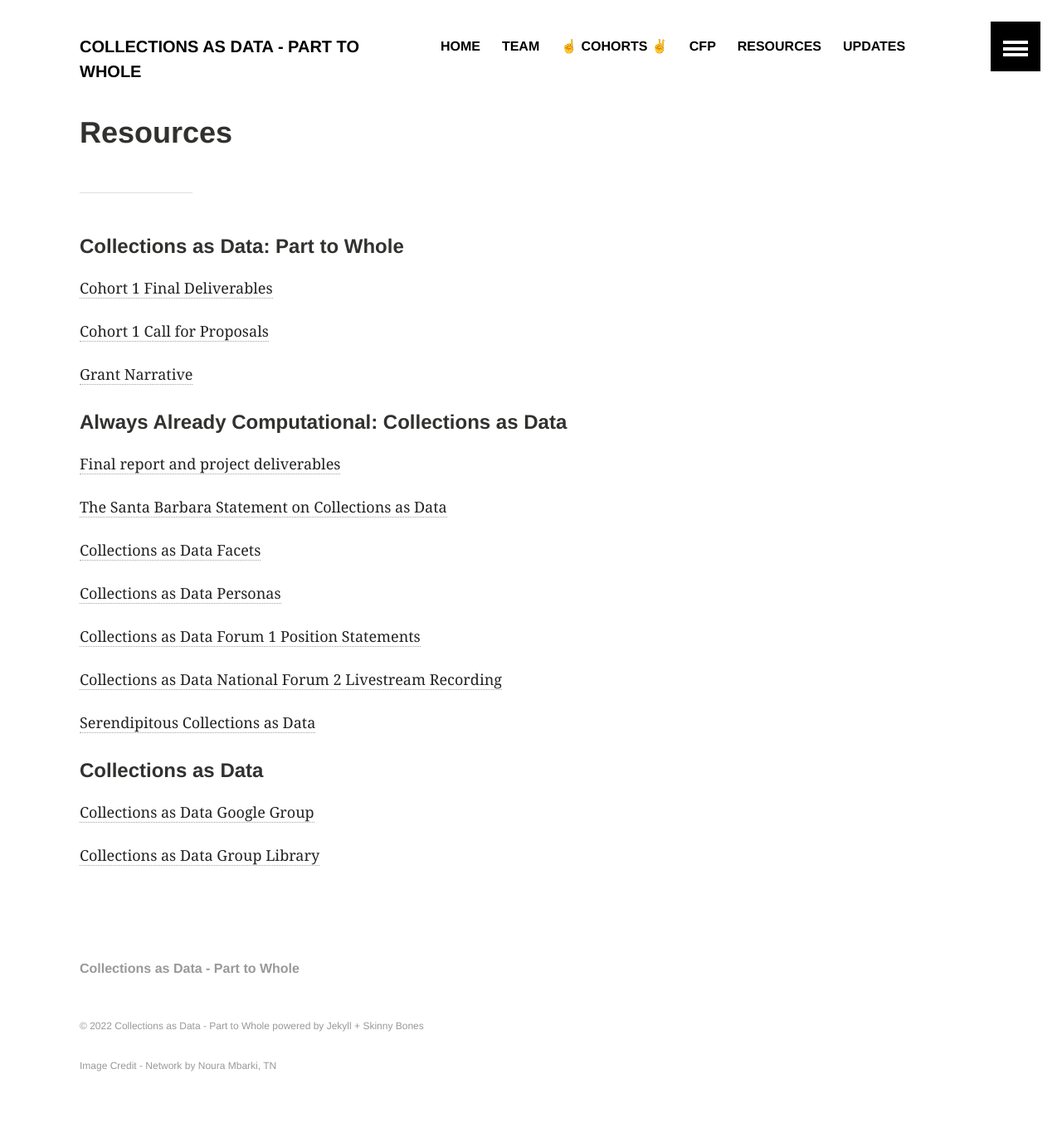
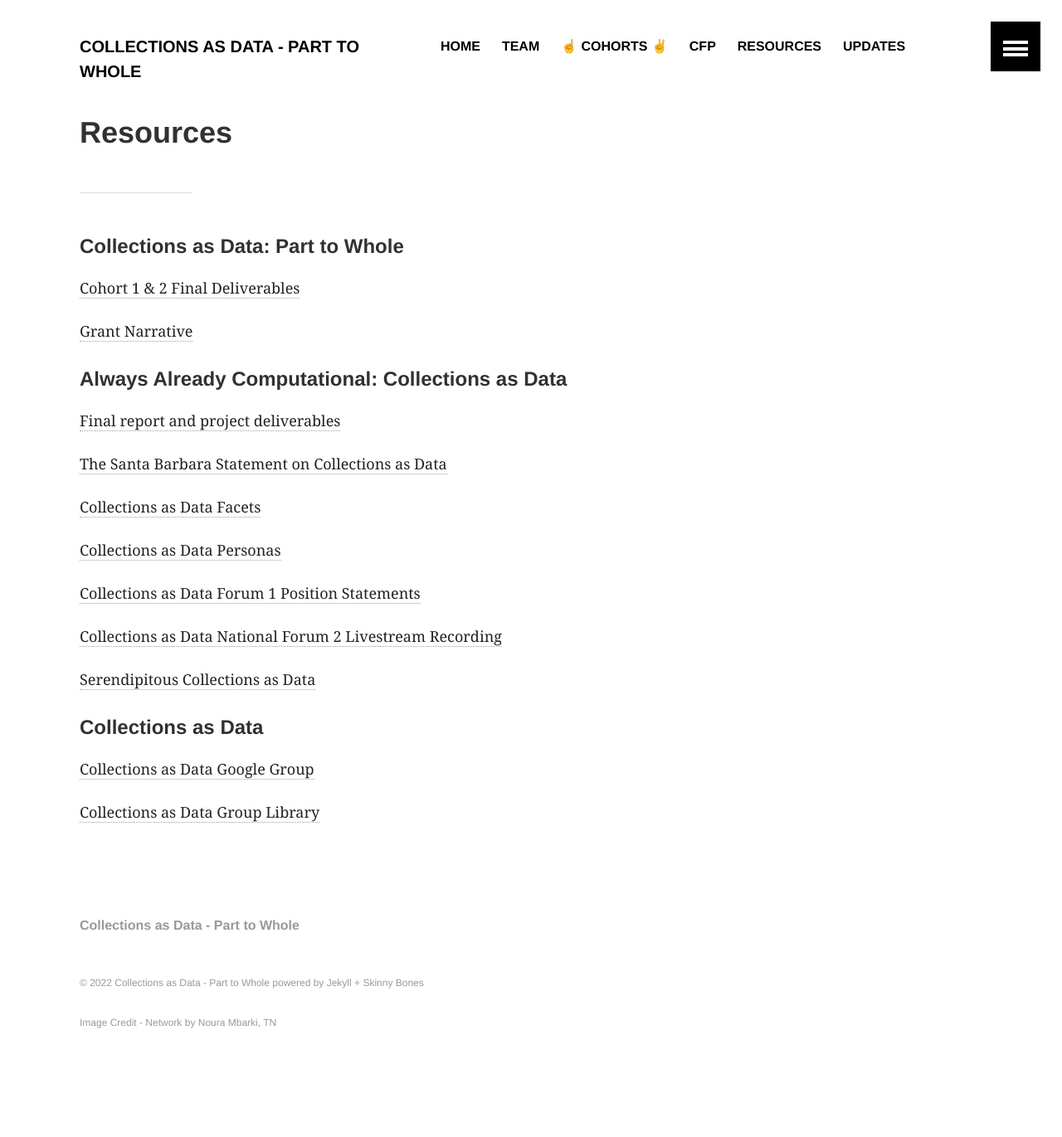
Before and after one commit to collectionsasdata/part2whole, a Jekyll site: the page built from resources.md, in a window 1280 px wide. Shown: the whole page at 83% size. Built offline with Jekyll 4.4.1, drawn with Linux system fonts in a browser that asks for light colours; after the commit the page ends 1319 px from its top, so only the background shows below that.

Commit message:
Update resources.md

```diff
--- a/resources.md
+++ b/resources.md
@@ -6,9 +6,7 @@ title:  "Resources"
 
 #### Collections as Data: Part to Whole
 
-[Cohort 1 Final Deliverables](https://osf.io/r9n3s/wiki/home/)
-
-[Cohort 1 Call for Proposals](https://collectionsasdata.github.io/part2whole/cfp/)
+[Cohort 1 & 2 Final Deliverables](https://osf.io/r9n3s/wiki/home/)
 
 [Grant Narrative](https://github.com/collectionsasdata/part2whole/raw/master/cad_part2whole_narrative.pdf)
 
```
